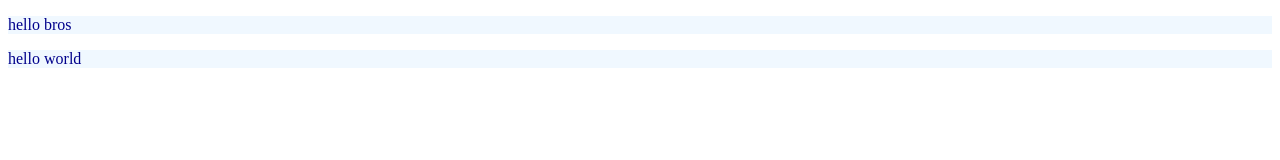
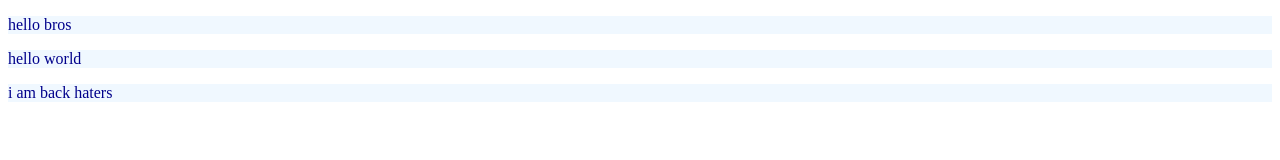
Before and after one commit to Anshbathla7/localrepo2, a plain HTML site: page index.html in a window 1280 px wide. Drawn offline with Linux system fonts and the light colour scheme.

Commit message:
add new para

```diff
--- a/index.html
+++ b/index.html
@@ -9,5 +9,6 @@
 <body>
     <p>hello bros</p>
     <p>hello world</p>
+    <p>i am back haters</p>
 </body>
 </html>
```
